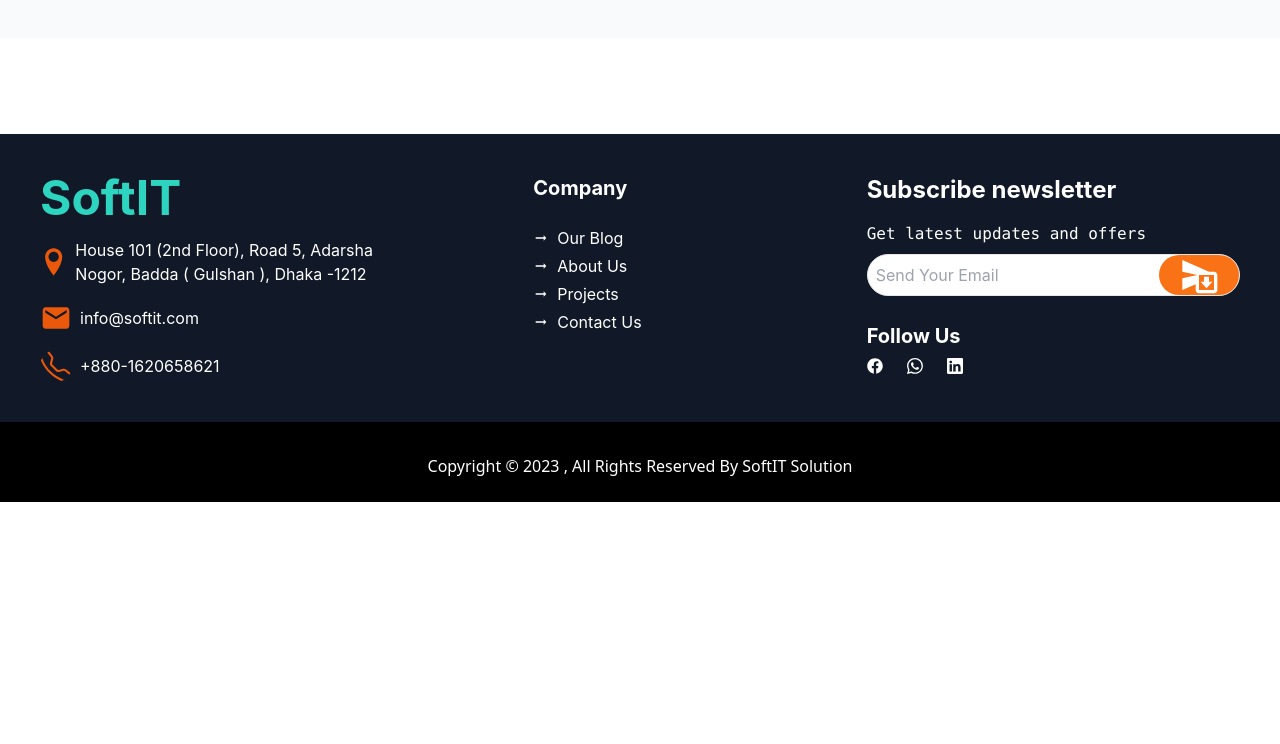
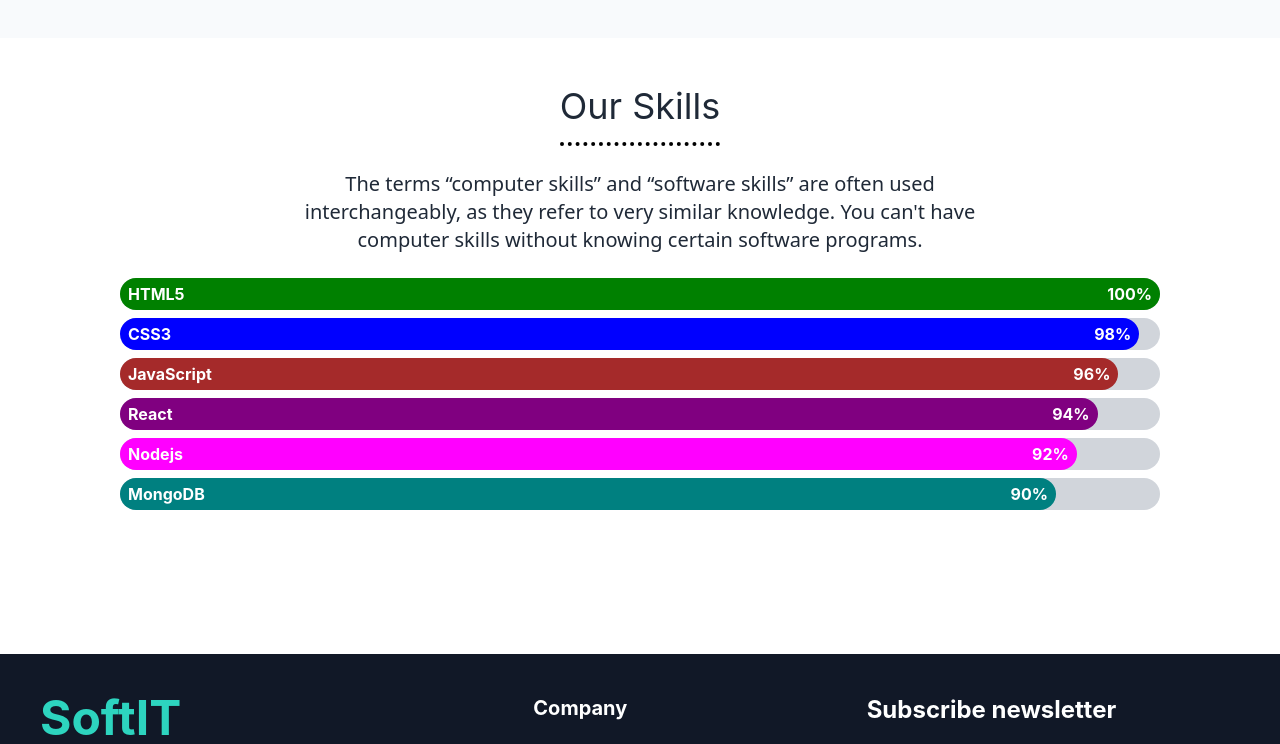
Before and after one commit to MuhammadBorhan/SoftIT, a React (Create React App) app: page / in a window 1280 px wide. Shown: the part 3216-3960 px from the top of the page. Before the commit the page ends 3718 px from the top, so only its background shows below. Built offline with nearby package versions, Linux system fonts and the light colour scheme.

Commit message:
progress bar created

```diff
--- a/src/Layout/FooterTop.js
+++ b/src/Layout/FooterTop.js
@@ -54,10 +54,10 @@ const FooterTop = () => {
           <input
             type="text"
             placeholder="Send Your Email"
-            className="border p-2 w-full z-[1] text-black rounded-full"
+            className="border p-2 pr-20 w-full text-black rounded-full"
           />
           <button>
-            <MdSendAndArchive className="w-20 h-10 relative left-[321px] lg:left-[292px] bottom-[41px] z-[2] text-white bg-orange-500 rounded-full px-2" />
+            <MdSendAndArchive className="w-20 h-10 relative left-[321px] lg:left-[292px] bottom-[41px]  text-white bg-orange-500 rounded-full px-2" />
           </button>
         </div>
         <p className="text-xl font-bold mt-[-20px]">Follow Us</p>
--- a/src/Layout/Main.js
+++ b/src/Layout/Main.js
@@ -18,7 +18,7 @@ const Main = () => {
     <>
       <header
         className={` fixed text-black md:text-white top-0 w-full z-10 transition-all duration-300 ${
-          bg ? "bg-blue-500 h-20 " : "h-16 text-white"
+          bg ? "bg-blue-900 h-20 " : "h-16 text-white"
         } `}
       >
         <div
--- /dev/null
+++ b/src/components/Skills/Skills.css
@@ -0,0 +1,14 @@
+.outer-progress {
+  height: 20px;
+  background: rgba(128, 128, 128, 0.719);
+}
+.inner-progress {
+  height: 100%;
+  background-color: var(--color);
+  width: var(--width);
+  text-align: center;
+  color: white;
+  /* display: flex;
+  align-items: center;
+  justify-content: center; */
+}
--- /dev/null
+++ b/src/components/Skills/Skills.jsx
@@ -0,0 +1,36 @@
+import React from "react";
+import { progresPercent } from "../../data";
+import "./Skills.css";
+
+const Skills = () => {
+  return (
+    <div className="px-10 my-12">
+      <div className="text-center ">
+        <h1 className="text-4xl capitalize pb-4 horizontal">Our Skills</h1>
+        <p className="my-6 text-xl lg:w-3/5 mx-auto font-sans">
+          The terms “computer skills” and “software skills” are often used
+          interchangeably, as they refer to very similar knowledge. You can't
+          have computer skills without knowing certain software programs.
+        </p>
+      </div>
+      <div className="px-0 lg:px-20">
+        {progresPercent.map((percent) => (
+          <div key={percent} className="bg-gray-300 rounded-full my-2">
+            <div
+              className="text-white font-bold flex justify-between items-center px-2 py-1 rounded-full"
+              style={{
+                width: percent.percent,
+                backgroundColor: percent.color,
+              }}
+            >
+              <span> {percent.name}</span>
+              <span>{percent.percent}</span>
+            </div>
+          </div>
+        ))}
+      </div>
+    </div>
+  );
+};
+
+export default Skills;
--- a/src/data.js
+++ b/src/data.js
@@ -76,3 +76,12 @@ export const images = [
     link: "https://www.logodee.com/wp-content/uploads/2021/12/7.jpg",
   },
 ];
+
+export const progresPercent = [
+  { name: "HTML5", color: "green", percent: "100%" },
+  { name: "CSS3", color: "blue", percent: "98%" },
+  { name: "JavaScript", color: "Brown", percent: "96%" },
+  { name: "React", color: "Purple", percent: "94%" },
+  { name: "Nodejs", color: "Magenta", percent: "92%" },
+  { name: "MongoDB", color: "Teal", percent: "90%" },
+];
--- a/src/pages/Home.js
+++ b/src/pages/Home.js
@@ -1,6 +1,7 @@
 import React from "react";
 import Goal from "../components/Goal/Goal";
 import Services from "../components/Services/Services";
+import Skills from "../components/Skills/Skills";
 import Slider from "../components/slider/Slider";
 import WhySoftIT from "../components/WhySoftIT/WhySoftIT";
 import WorkedWith from "../components/WorkedWith/WorkedWith";
@@ -15,6 +16,7 @@ const Home = () => {
       <Services />
       <WhySoftIT />
       <WorkedWith />
+      <Skills />
     </div>
   );
 };
```
